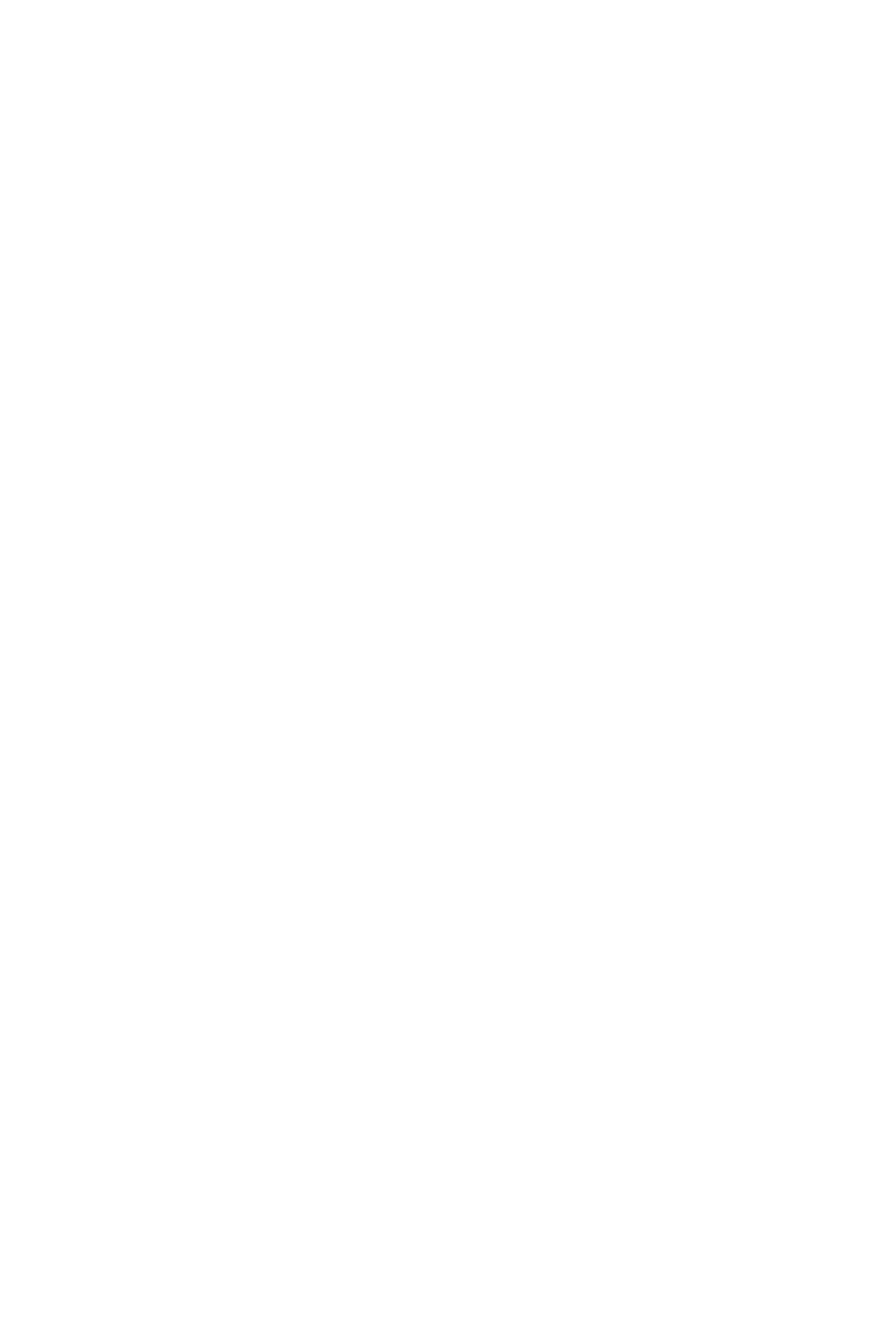
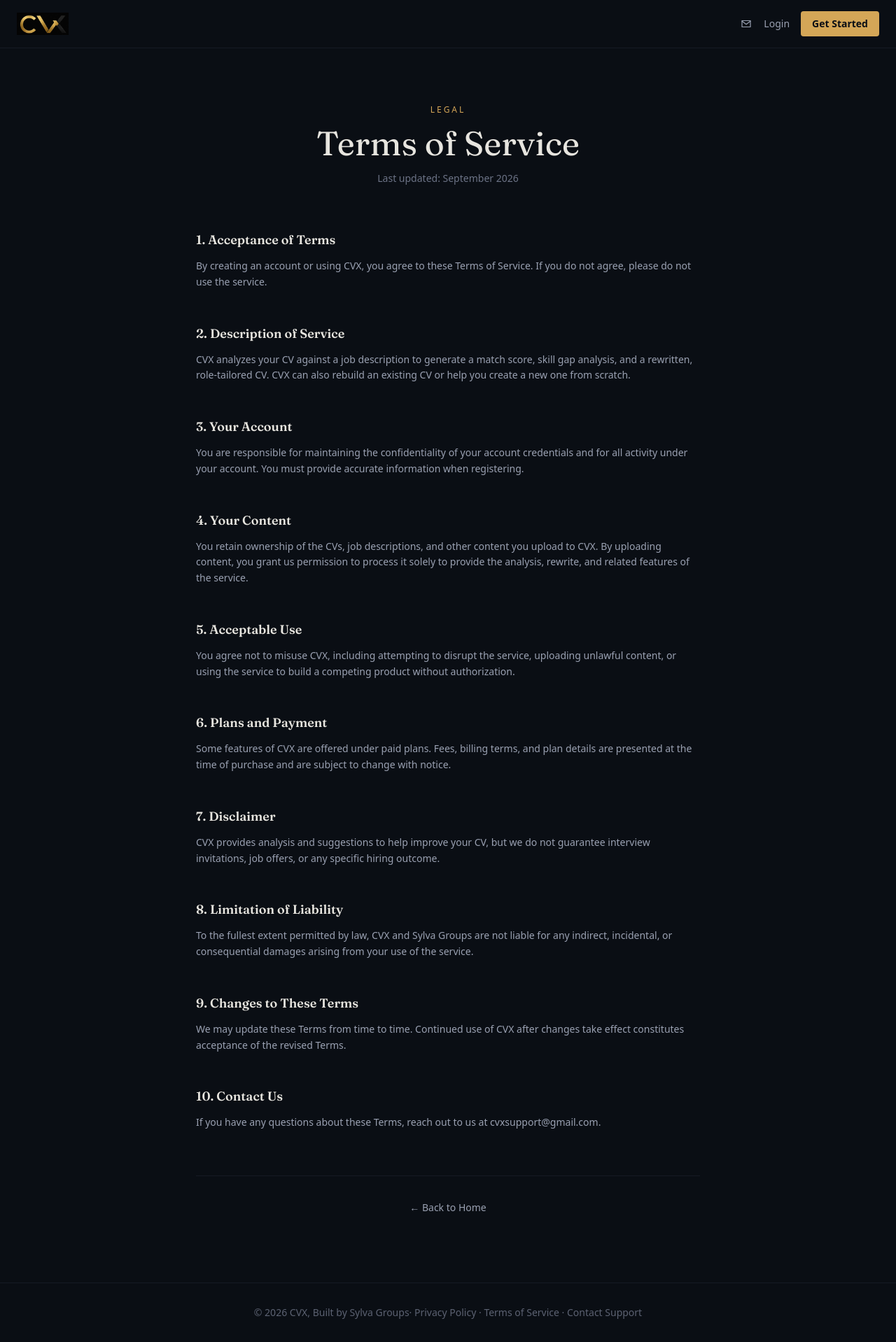
Before and after one commit to unbothered042/resumex-frontend, a React (Create React App) app: page /terms in a window 1280 px wide. Before the commit this address had no page. Shown: the whole page at 70% size. Before the commit the page ends 800 px from the top, so only its background shows below. Built offline with nearby package versions, Linux system fonts and the light colour scheme.

Commit message:
Added privacy and terms

```diff
--- a/src/App.js
+++ b/src/App.js
@@ -10,6 +10,8 @@
 import Plans from './pages/Plans';
 import Rebuild from './pages/Rebuild';
 import CreateCV from './pages/CreateCV';
+import Privacy from './pages/Privacy';
+import Terms from './pages/Terms';
 
 function App() {
   return (
@@ -25,6 +27,8 @@
         <Route path="/plans" element={<Plans />} />
         <Route path="/rebuild" element={<Rebuild />} />
         <Route path="/create" element={<CreateCV />} />
+        <Route path="/privacy" element={<Privacy />} />
+        <Route path="/terms" element={<Terms />} />
       </Routes>
     </Router>
   );
--- /dev/null
+++ b/src/pages/Privacy.js
@@ -0,0 +1,91 @@
+import React from 'react';
+import { Link } from 'react-router-dom';
+import Navbar from '../components/Navbar';
+
+const displayFont = { fontFamily: "'Fraunces', ui-serif, Georgia, serif" };
+
+const SECTIONS = [
+  {
+    title: '1. Information We Collect',
+    body: `When you use CVX, we collect the information you provide directly, including your name, email address, and the CVs and job descriptions you upload for analysis. We also collect basic usage data, such as pages visited and features used, to help us improve the product.`,
+  },
+  {
+    title: '2. How We Use Your Information',
+    body: `We use your information to run CV analyses, generate match scores and rewrites, manage your account, and provide customer support. We may also use aggregated, anonymized data to improve our matching and rewriting models.`,
+  },
+  {
+    title: '3. CV and Document Data',
+    body: `CVs and job descriptions you upload are processed to generate your analysis, skill gap report, and rewritten documents. We retain this content only as long as needed to provide the service and allow you to access your history, unless you delete it or close your account.`,
+  },
+  {
+    title: '4. Sharing of Information',
+    body: `We do not sell your personal information. We may share data with service providers who help us operate CVX (such as hosting and AI processing providers), and only to the extent necessary for them to perform those services on our behalf.`,
+  },
+  {
+    title: '5. Data Security',
+    body: `We use reasonable technical and organizational measures to protect your information. No method of transmission or storage is completely secure, so we cannot guarantee absolute security.`,
+  },
+  {
+    title: '6. Your Choices',
+    body: `You can access, update, or delete your account information at any time from your dashboard. You may also contact us to request deletion of your data or to ask questions about how it is used.`,
+  },
+  {
+    title: '7. Changes to This Policy',
+    body: `We may update this Privacy Policy from time to time. If we make material changes, we will notify you by updating the date below or through the app.`,
+  },
+  {
+    title: '8. Contact Us',
+    body: `If you have any questions about this Privacy Policy, reach out to us at cvxsupport@gmail.com.`,
+  },
+];
+
+function Privacy() {
+  return (
+    <div className="min-h-screen bg-[#0A0E14] text-[#E7E5DF]">
+      <Navbar />
+
+      <div className="max-w-3xl mx-auto px-6 pt-20 pb-24">
+        <p className="text-xs tracking-[0.25em] uppercase text-[#D4A657] mb-4 text-center">
+          Legal
+        </p>
+        <h1 className="text-4xl md:text-5xl leading-[1.05] mb-4 text-center" style={displayFont}>
+          Privacy Policy
+        </h1>
+        <p className="text-[#6C7386] text-sm text-center mb-16">
+          Last updated: September 2026
+        </p>
+
+        <div className="space-y-12">
+          {SECTIONS.map(({ title, body }) => (
+            <div key={title}>
+              <h2
+                className="text-lg font-semibold mb-3 text-[#E7E5DF]"
+                style={{ fontFamily: "'Fraunces', serif" }}
+              >
+                {title}
+              </h2>
+              <p className="text-[#9AA1B2] text-sm leading-relaxed">{body}</p>
+            </div>
+          ))}
+        </div>
+
+        <div className="mt-16 pt-8 border-t border-[#161B24] text-center">
+          <Link to="/" className="text-sm text-[#9AA1B2] hover:text-[#D4A657] transition">
+            ← Back to Home
+          </Link>
+        </div>
+      </div>
+
+      <footer className="text-center text-[#5C6272] text-sm py-8 border-t border-[#161B24]">
+        © 2026 CVX, Built by Sylva Groups·{' '}
+        <a href="/privacy" className="hover:text-[#D4A657] transition">Privacy Policy</a>{' '}
+        ·{' '}
+        <a href="/terms" className="hover:text-[#D4A657] transition">Terms of Service</a>{' '}
+        ·{' '}
+        <a href="mailto:cvxsupport@gmail.com" className="hover:text-[#D4A657] transition">Contact Support</a>
+      </footer>
+    </div>
+  );
+}
+
+export default Privacy;
--- /dev/null
+++ b/src/pages/Terms.js
@@ -0,0 +1,99 @@
+import React from 'react';
+import { Link } from 'react-router-dom';
+import Navbar from '../components/Navbar';
+
+const displayFont = { fontFamily: "'Fraunces', ui-serif, Georgia, serif" };
+
+const SECTIONS = [
+  {
+    title: '1. Acceptance of Terms',
+    body: `By creating an account or using CVX, you agree to these Terms of Service. If you do not agree, please do not use the service.`,
+  },
+  {
+    title: '2. Description of Service',
+    body: `CVX analyzes your CV against a job description to generate a match score, skill gap analysis, and a rewritten, role-tailored CV. CVX can also rebuild an existing CV or help you create a new one from scratch.`,
+  },
+  {
+    title: '3. Your Account',
+    body: `You are responsible for maintaining the confidentiality of your account credentials and for all activity under your account. You must provide accurate information when registering.`,
+  },
+  {
+    title: '4. Your Content',
+    body: `You retain ownership of the CVs, job descriptions, and other content you upload to CVX. By uploading content, you grant us permission to process it solely to provide the analysis, rewrite, and related features of the service.`,
+  },
+  {
+    title: '5. Acceptable Use',
+    body: `You agree not to misuse CVX, including attempting to disrupt the service, uploading unlawful content, or using the service to build a competing product without authorization.`,
+  },
+  {
+    title: '6. Plans and Payment',
+    body: `Some features of CVX are offered under paid plans. Fees, billing terms, and plan details are presented at the time of purchase and are subject to change with notice.`,
+  },
+  {
+    title: '7. Disclaimer',
+    body: `CVX provides analysis and suggestions to help improve your CV, but we do not guarantee interview invitations, job offers, or any specific hiring outcome.`,
+  },
+  {
+    title: '8. Limitation of Liability',
+    body: `To the fullest extent permitted by law, CVX and Sylva Groups are not liable for any indirect, incidental, or consequential damages arising from your use of the service.`,
+  },
+  {
+    title: '9. Changes to These Terms',
+    body: `We may update these Terms from time to time. Continued use of CVX after changes take effect constitutes acceptance of the revised Terms.`,
+  },
+  {
+    title: '10. Contact Us',
+    body: `If you have any questions about these Terms, reach out to us at cvxsupport@gmail.com.`,
+  },
+];
+
+function Terms() {
+  return (
+    <div className="min-h-screen bg-[#0A0E14] text-[#E7E5DF]">
+      <Navbar />
+
+      <div className="max-w-3xl mx-auto px-6 pt-20 pb-24">
+        <p className="text-xs tracking-[0.25em] uppercase text-[#D4A657] mb-4 text-center">
+          Legal
+        </p>
+        <h1 className="text-4xl md:text-5xl leading-[1.05] mb-4 text-center" style={displayFont}>
+          Terms of Service
+        </h1>
+        <p className="text-[#6C7386] text-sm text-center mb-16">
+          Last updated: September 2026
+        </p>
+
+        <div className="space-y-12">
+          {SECTIONS.map(({ title, body }) => (
+            <div key={title}>
+              <h2
+                className="text-lg font-semibold mb-3 text-[#E7E5DF]"
+                style={{ fontFamily: "'Fraunces', serif" }}
+              >
+                {title}
+              </h2>
+              <p className="text-[#9AA1B2] text-sm leading-relaxed">{body}</p>
+            </div>
+          ))}
+        </div>
+
+        <div className="mt-16 pt-8 border-t border-[#161B24] text-center">
+          <Link to="/" className="text-sm text-[#9AA1B2] hover:text-[#D4A657] transition">
+            ← Back to Home
+          </Link>
+        </div>
+      </div>
+
+      <footer className="text-center text-[#5C6272] text-sm py-8 border-t border-[#161B24]">
+        © 2026 CVX, Built by Sylva Groups·{' '}
+        <a href="/privacy" className="hover:text-[#D4A657] transition">Privacy Policy</a>{' '}
+        ·{' '}
+        <a href="/terms" className="hover:text-[#D4A657] transition">Terms of Service</a>{' '}
+        ·{' '}
+        <a href="mailto:cvxsupport@gmail.com" className="hover:text-[#D4A657] transition">Contact Support</a>
+      </footer>
+    </div>
+  );
+}
+
+export default Terms;
```
